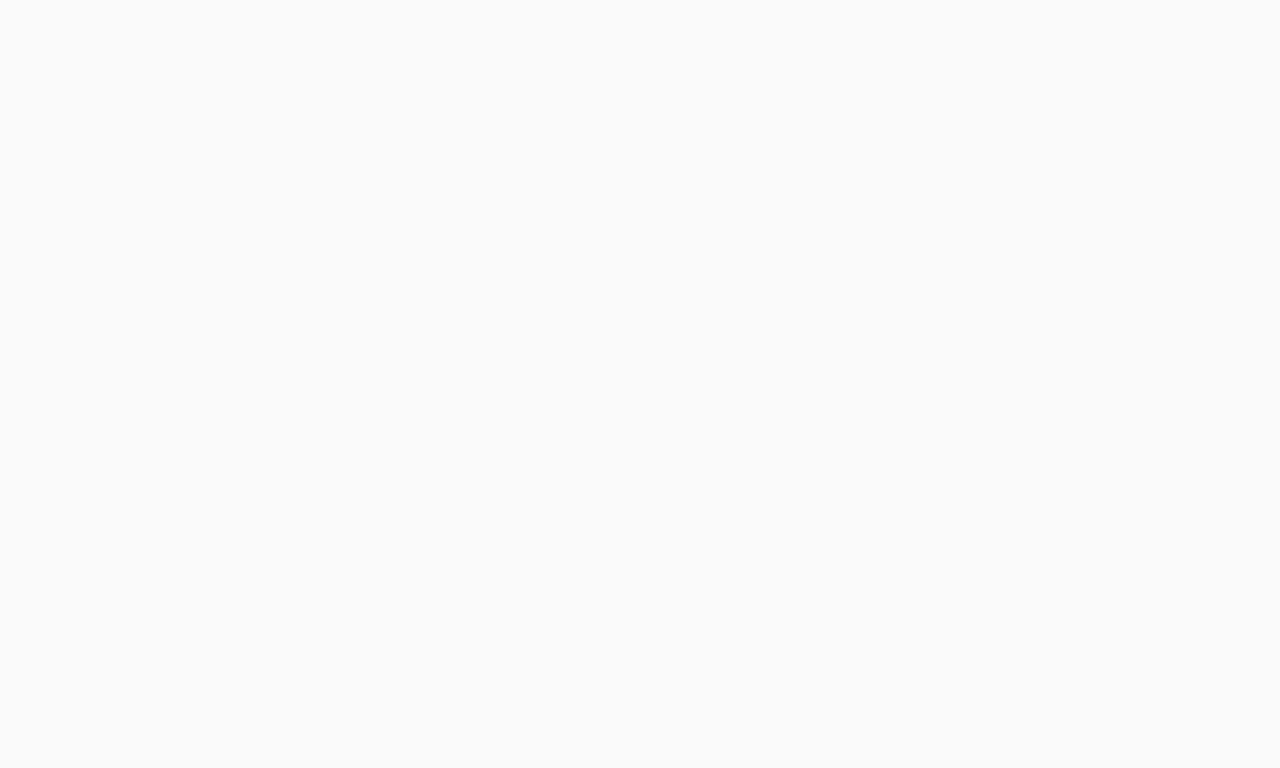
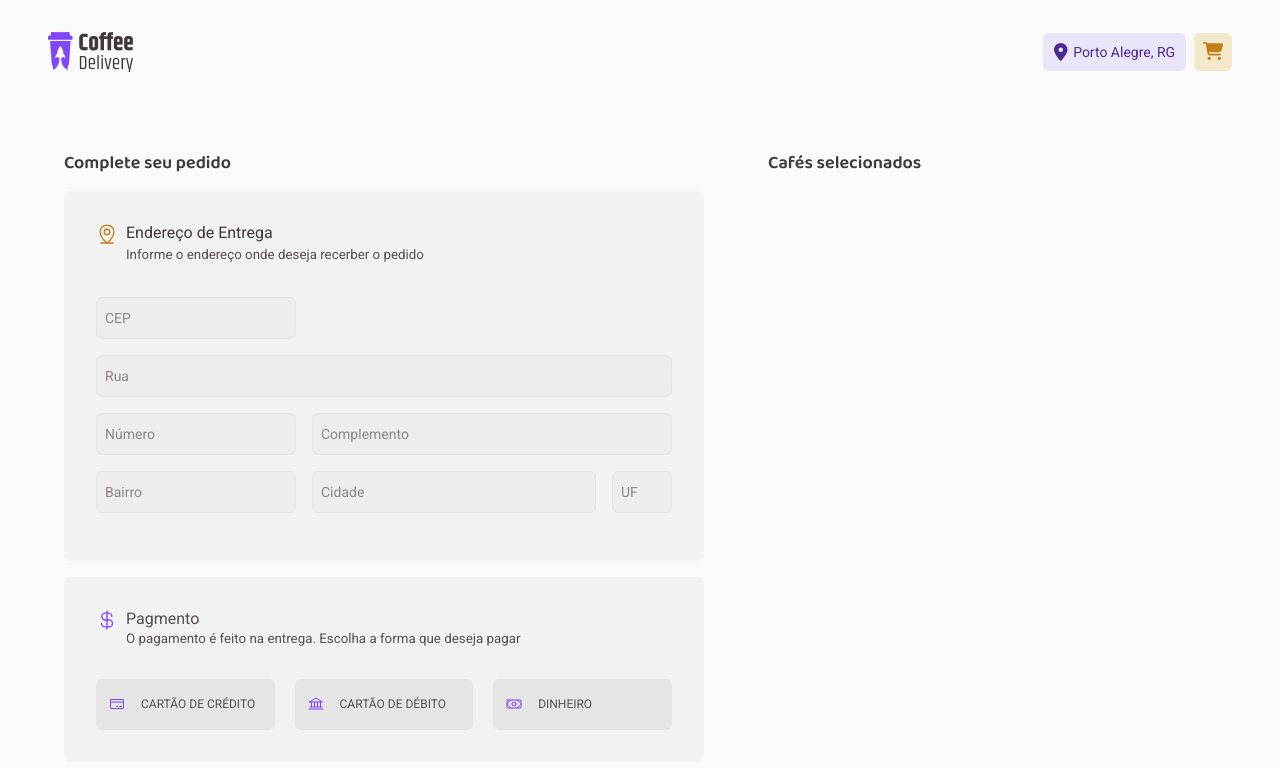
Before and after one commit to oseasmoreto/rocketseat-ignite-desafio-02-coffee-delivery, a React (Vite) app: page /cart in a window 1280 px wide. Before the commit this address had no page. Shown: the top 768 px of the page. Built offline with nearby package versions, Linux system fonts and the light colour scheme.

Commit message:
Finaliza área de dados do cliente da página de cart

```diff
--- a/src/Routes.tsx
+++ b/src/Routes.tsx
@@ -1,5 +1,6 @@
 import { Routes, Route } from 'react-router-dom'
 import { DefaultLayout } from './layouts/DefaultLayout'
+import { Cart } from './pages/Cart'
 import { Home } from './pages/Home'
 
 export function Router() {
@@ -7,6 +8,8 @@ export function Router() {
     <Routes>
       <Route path="/" element={<DefaultLayout />}>
         <Route path="/" element={<Home />} />
+
+        <Route path="/cart" element={<Cart />} />
       </Route>
     </Routes>
   )
--- a/src/components/Common/Header/index.tsx
+++ b/src/components/Common/Header/index.tsx
@@ -3,6 +3,7 @@ import LogoDeliveryCoffee from '../../../assets/images/logo.png'
 import { ButtonCart } from '../ButtonCart'
 import { FontAwesomeIcon } from '@fortawesome/react-fontawesome'
 import { faLocationDot } from '@fortawesome/free-solid-svg-icons'
+import { NavLink } from 'react-router-dom'
 
 export function Header() {
   return (
@@ -14,7 +15,9 @@ export function Header() {
             <FontAwesomeIcon fontSize={18} icon={faLocationDot} /> Porto Alegre,
             RG
           </div>
-          <ButtonCart variant="default" />
+          <NavLink to="/cart">
+            <ButtonCart variant="default" />
+          </NavLink>
         </div>
       </div>
     </HeaderContainer>
--- /dev/null
+++ b/src/pages/Cart/index.tsx
@@ -0,0 +1,72 @@
+import {
+  Bank,
+  CreditCard,
+  CurrencyDollar,
+  MapPinLine,
+  Money,
+} from 'phosphor-react'
+import { Block, ButtonPayment, CartContainer } from './styles'
+
+export function Cart() {
+  return (
+    <CartContainer>
+      <div className="box-info-client">
+        <h4>Complete seu pedido</h4>
+        <Block className="address">
+          <div className="header">
+            <MapPinLine size={22} className="icon-address" />
+            <p>
+              Endereço de Entrega
+              <br />
+              <small>Informe o endereço onde deseja recerber o pedido</small>
+            </p>
+          </div>
+          <form action="">
+            <div className="box-form">
+              <input type="tel" name="zipcod" placeholder="CEP" />
+            </div>
+            <div className="box-form one">
+              <input type="text" name="address" placeholder="Rua" />
+            </div>
+
+            <div className="box-form two">
+              <input type="text" name="number" placeholder="Número" />
+              <input type="text" name="complement" placeholder="Complemento" />
+            </div>
+            <div className="box-form tree">
+              <input type="text" name="bairro" placeholder="Bairro" />
+              <input type="text" name="city" placeholder="Cidade" />
+              <input type="text" name="uf" placeholder="UF" />
+            </div>
+          </form>
+        </Block>
+        <Block className="payment">
+          <div className="header">
+            <CurrencyDollar size={22} className="icon-payment" />
+            <p>
+              Pagmento
+              <br />
+              <small>
+                O pagamento é feito na entrega. Escolha a forma que deseja pagar
+              </small>
+            </p>
+          </div>
+          <div className="box-button">
+            <ButtonPayment>
+              <CreditCard size={16} className="icon" /> Cartão de crédito
+            </ButtonPayment>
+            <ButtonPayment>
+              <Bank size={16} className="icon" /> Cartão de débito
+            </ButtonPayment>
+            <ButtonPayment>
+              <Money size={16} className="icon" /> Dinheiro
+            </ButtonPayment>
+          </div>
+        </Block>
+      </div>
+      <aside className="box-info-order">
+        <h4>Cafés selecionados</h4>
+      </aside>
+    </CartContainer>
+  )
+}
--- /dev/null
+++ b/src/pages/Cart/styles.ts
@@ -0,0 +1,184 @@
+import styled from 'styled-components'
+
+export const CartContainer = styled.main`
+  width: 74rem;
+  height: 100vh;
+  display: grid;
+  grid-template-columns: 640px 448px;
+  gap: 2rem;
+  justify-content: space-between;
+  align-self: center;
+
+  margin-top: 2rem;
+  padding: 1rem;
+
+  h4 {
+    font-family: Baloo2-SemiBold;
+    font-size: 18px;
+    line-height: 1.3;
+    color: ${(props) => props.theme.subtitle};
+    margin-bottom: 1rem;
+  }
+
+  .address {
+    p {
+      color: ${(props) => props.theme.subtitle};
+      font-size: 1rem;
+      line-height: 1.3;
+
+      small {
+        color: ${(props) => props.theme.text};
+        font-size: 14;
+      }
+    }
+    .icon-address {
+      color: ${(props) => props.theme.secondary.dark};
+    }
+
+    form {
+      margin-top: 2rem;
+      .box-form {
+        display: flex;
+        justify-content: flex-start;
+        gap: 1rem;
+        margin-bottom: 1rem;
+
+        input {
+          width: 200px;
+          height: 42px;
+          background-color: ${(props) => props.theme.input};
+          border: 1px solid ${(props) => props.theme.button};
+          padding: 0.5rem;
+          border-radius: 6px;
+          color: ${(props) => props.theme.text};
+          font-size: 14px;
+
+          &::placeholder {
+            color: ${(props) => props.theme.label};
+          }
+        }
+      }
+
+      .one {
+        input {
+          width: 100%;
+        }
+      }
+
+      .two {
+        display: grid;
+        grid-template-columns: 200px 1fr;
+
+        input {
+          width: 100%;
+        }
+      }
+
+      .tree {
+        display: grid;
+        grid-template-columns: 200px 1fr 60px;
+
+        input {
+          width: 100%;
+        }
+      }
+    }
+  }
+
+  .payment {
+    .icon-payment {
+      color: ${(props) => props.theme.primary.normal};
+    }
+
+    .box-button {
+      margin-top: 2rem;
+      display: flex;
+      justify-content: space-between;
+    }
+  }
+
+  @media (max-width: 1024px) {
+    width: 100%;
+    grid-template-columns: 1fr;
+    padding: 1rem;
+
+    .address {
+      max-width: 100%;
+
+      form {
+        margin-top: 2rem;
+        .box-form {
+          display: flex;
+          justify-content: space-between;
+          gap: 1rem;
+          margin-bottom: 1rem;
+
+          input {
+            width: 100%;
+          }
+        }
+      }
+    }
+
+    .payment {
+      max-width: 100%;
+      .box-button {
+        max-width: 100%;
+        flex-direction: column;
+        gap: 0.5rem;
+      }
+    }
+  }
+`
+
+export const Block = styled.div`
+  background-color: ${(props) => props.theme.card};
+  width: 100%;
+  padding: 2rem;
+  border-radius: 6px;
+  margin-bottom: 1rem;
+
+  .header {
+    display: flex;
+    justify-content: flex-start;
+    align-items: flex-start;
+    gap: 0.5rem;
+    margin-bottom: 1rem;
+  }
+`
+export const ButtonPayment = styled.button`
+  display: flex;
+  justify-content: flex-start;
+  align-items: center;
+  gap: 1rem;
+
+  padding: 0.75rem;
+  cursor: pointer;
+
+  width: 178.87px;
+  height: 51px;
+  border: 1px solid transparent;
+  border-radius: 6px;
+  background-color: ${(props) => props.theme.button};
+
+  font-size: 12px;
+  text-transform: uppercase;
+  color: ${(props) => props.theme.text};
+
+  .icon {
+    color: ${(props) => props.theme.primary.normal};
+  }
+
+  transition: all 0.2s;
+
+  &:hover,
+  &:focus,
+  &:active {
+    background-color: ${(props) => props.theme.primary.light};
+    border: 1px solid ${(props) => props.theme.primary.normal};
+  }
+
+  @media (max-width: 1024px) {
+    width: 100%;
+  }
+`
--- a/src/styles/global.ts
+++ b/src/styles/global.ts
@@ -29,7 +29,7 @@ export const GlobalStyle = createGlobalStyle`
 
   :focus{
     outline: 0;
-    box-shadow: 0 0 0 2px ${(props) => props.theme.primary.light};
+    box-shadow: 0 0 0 2px ${(props) => props.theme.primary.normal};
   }
 
   body {
```
